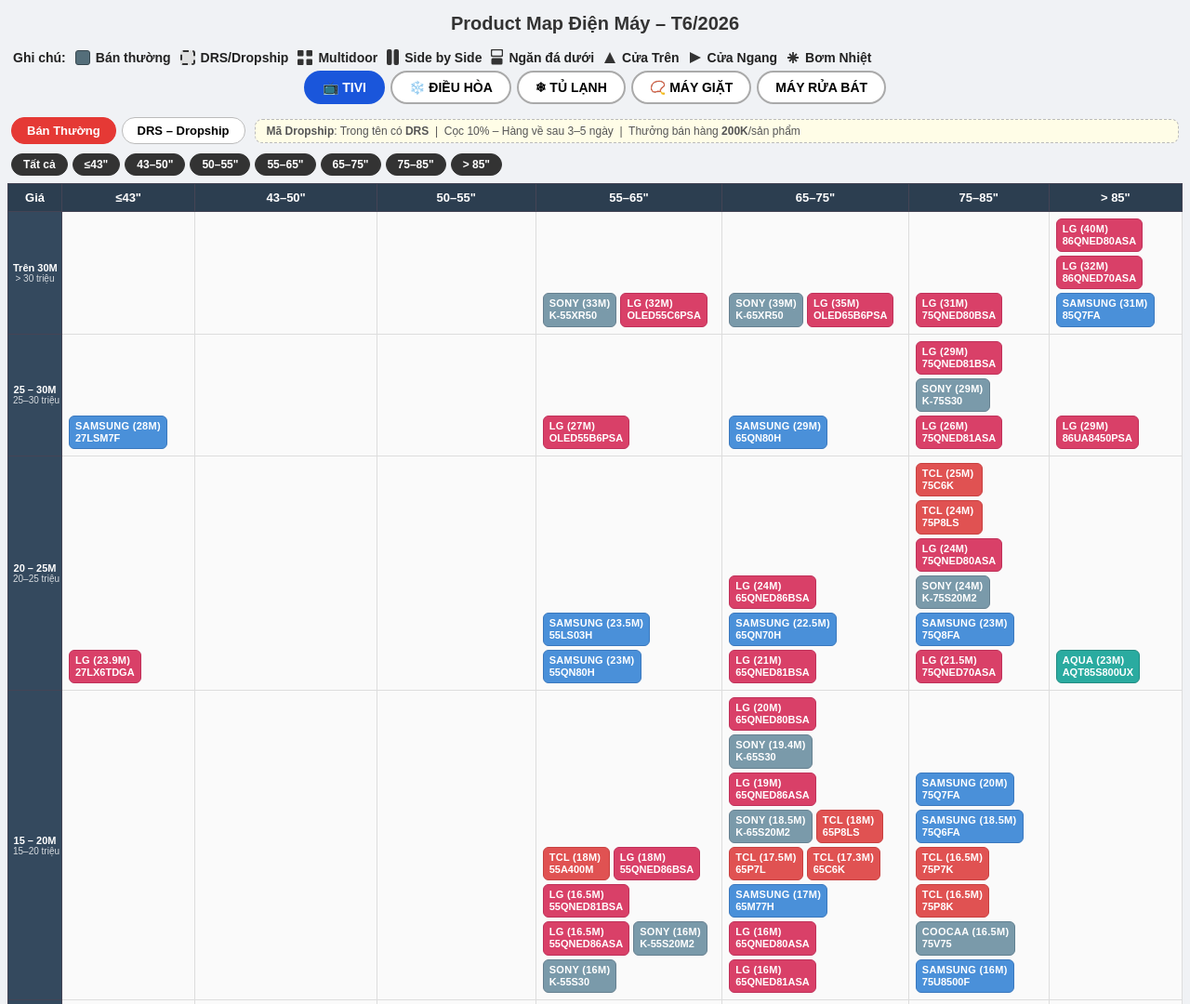
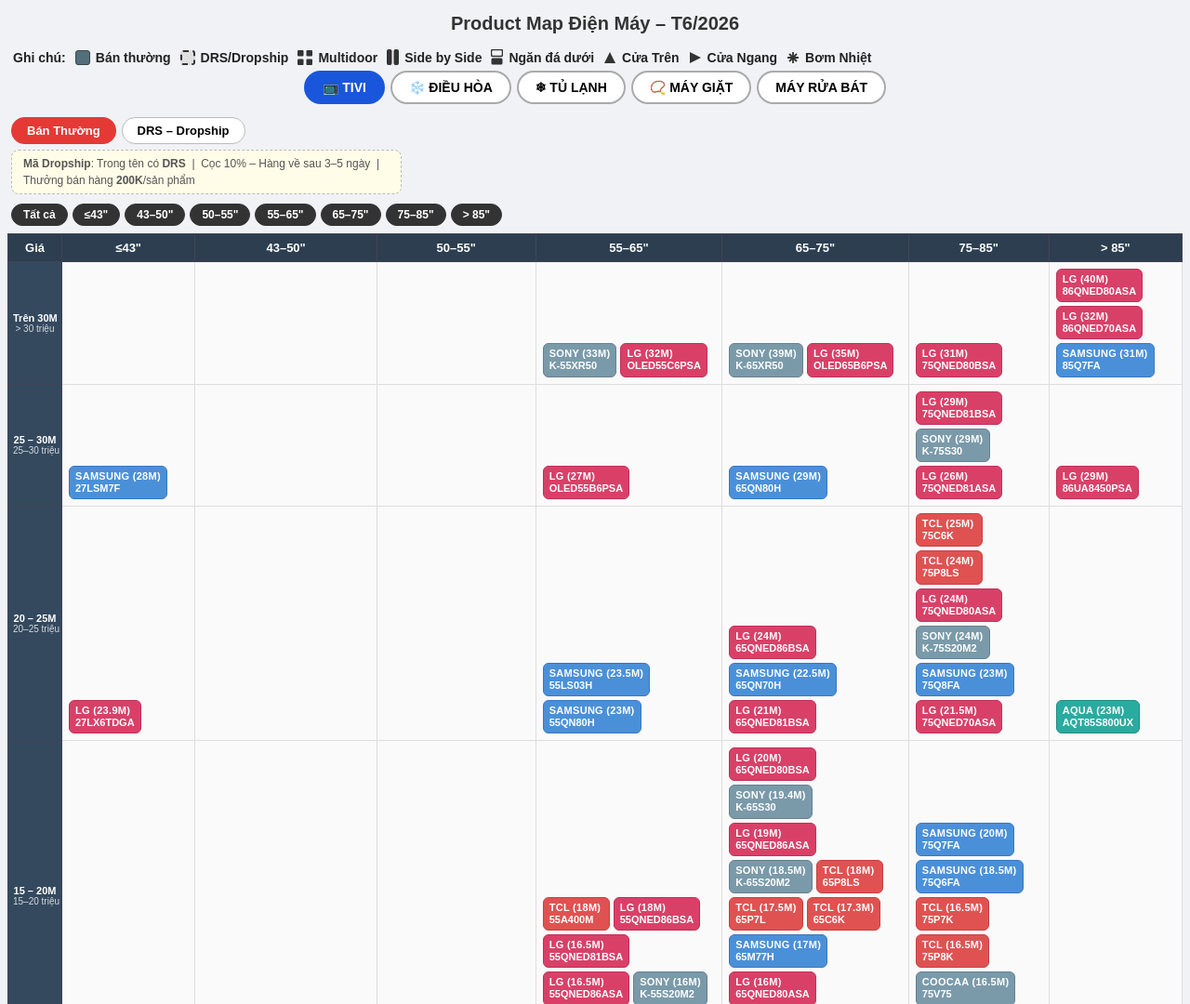
Before and after one commit to toan-cps/Tivi_TL_DH_MG, a plain HTML site: page index.html in a window 1280 px wide. Shown: the top 1080 px of the page at 93% size. Drawn offline with Linux system fonts and the light colour scheme.

Commit message:
Update ProductMap Điện Máy T6/2026

```diff
--- a/index.html
+++ b/index.html
@@ -16,13 +16,14 @@
 .cat-tab.active{background:#1a56db;color:#fff;border-color:#1a56db}
 
 /* ── Sub tabs ── */
-.sub-tabs-row{display:flex;align-items:center;gap:10px;padding:6px 12px;flex-wrap:wrap}
+.sub-tabs-row{display:flex;flex-direction:column;align-items:flex-start;gap:6px;padding:6px 12px}
 .sub-tabs{display:flex;gap:6px;flex-wrap:wrap}
 .sub-tab{padding:6px 16px;border-radius:14px;border:1.5px solid #bbb;background:#fff;
   cursor:pointer;font-size:13px;font-weight:600}
 .sub-tab.active{background:#e53935;color:#fff;border-color:#e53935}
 .drs-note{font-size:12px;color:#555;border:1px dashed #bbb;border-radius:8px;
-  padding:5px 12px;background:#fffde7;flex:1;min-width:0;white-space:nowrap;overflow:hidden;text-overflow:ellipsis}
+  padding:5px 12px;background:#fffde7;white-space:normal;
+  width:min(420px,100%);line-height:1.5}
 
 /* ── Filter bar ── */
 .filter-bar{display:flex;flex-wrap:wrap;gap:5px;padding:4px 12px 8px}
```
